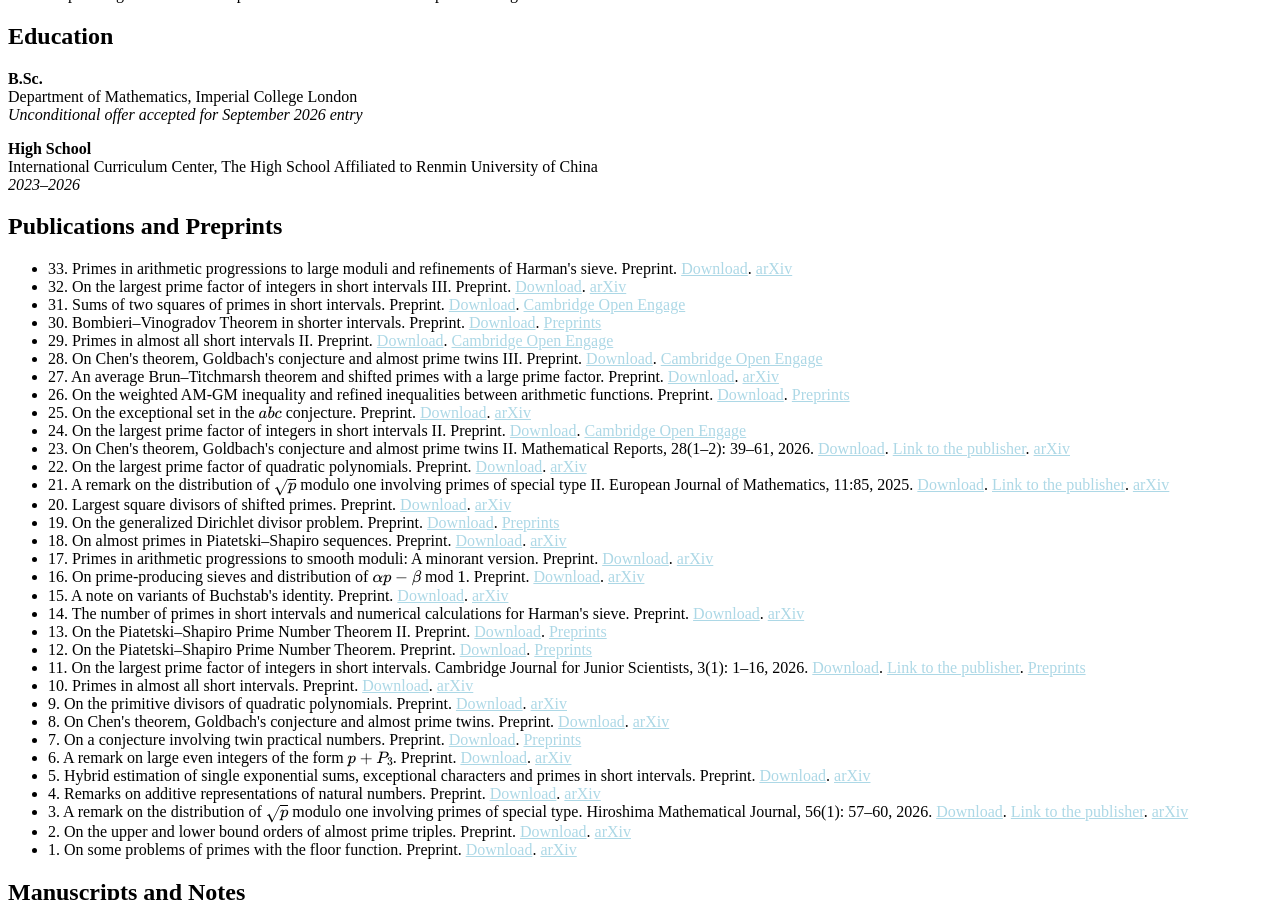
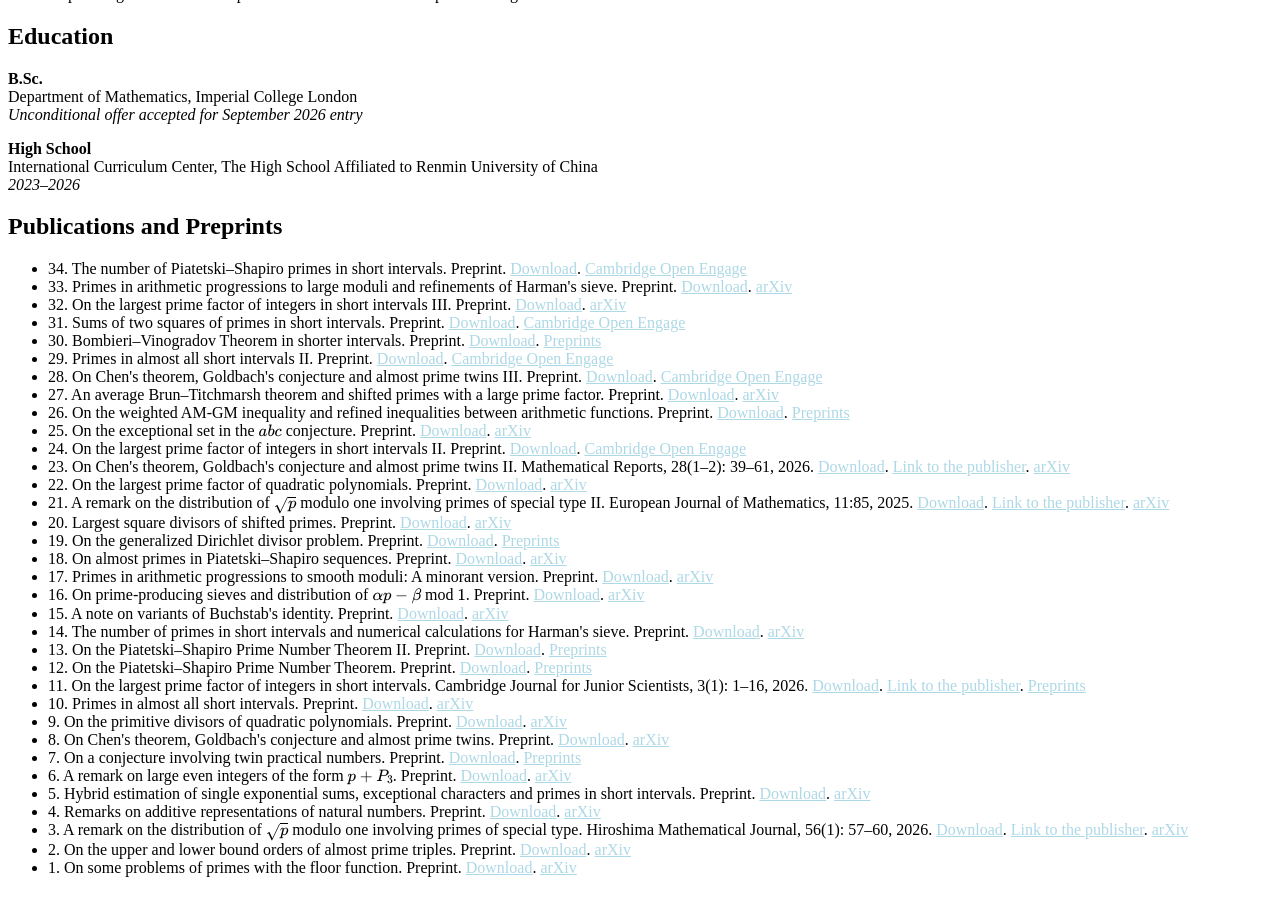
Before and after one commit to CareyRunboLi/CareyRunboLi.github.io, a Jekyll site: the page built from index.md, in a window 1280 px wide and 900 px high, scrolled down 1532 px. Built offline with Jekyll 4.4.1, drawn with Linux system fonts in a browser that asks for light colours; some web fonts are replaced; formulas are drawn with MathJax 3; a style sheet for code colours, icons or effects is not loaded; our own code applies the rules of GitHub Pages for plain Markdown files.

Commit message:
Update preprints.md

```diff
--- a/_includes/preprints.md
+++ b/_includes/preprints.md
@@ -9,6 +9,7 @@
 <!-- <a href="https://runbolicarey.com/assets/downloads/Papers_by_Runbo_Li_website.pdf"><span>Papers by Runbo Li</span></a> -->
 
 <ul style="margin:0 0 5px;">
+  <li>34. The number of Piatetski–Shapiro primes in short intervals. Preprint. <a href="https://runbolicarey.com/assets/downloads/The_number_of_Piatetski__Shapiro_primes_in_short_intervals.pdf"><span>Download</span></a>. <a href="https://doi.org/10.33774/coe-2026-qpr94"><span>Cambridge Open Engage</span></a></li>
   <li>33. Primes in arithmetic progressions to large moduli and refinements of Harman's sieve. Preprint. <a href="https://runbolicarey.com/assets/downloads/Primes_in_arithmetic_progressions_to_large_moduli_and_refinements_of_Harman_s_sieve.pdf"><span>Download</span></a>. <a href="https://arxiv.org/abs/2602.20917v6"><span>arXiv</span></a></li>
   <li>32. On the largest prime factor of integers in short intervals III. Preprint. <a href="https://runbolicarey.com/assets/downloads/On_the_largest_prime_factor_of_integers_in_short_intervals_III.pdf"><span>Download</span></a>. <a href="https://arxiv.org/abs/2601.00910v1"><span>arXiv</span></a></li>
   <li>31. Sums of two squares of primes in short intervals. Preprint. <a href="https://runbolicarey.com/assets/downloads/Sums_of_two_squares_of_primes_in_short_intervals.pdf"><span>Download</span></a>. <a href="https://doi.org/10.33774/coe-2025-15m3h"><span>Cambridge Open Engage</span></a></li>
```
